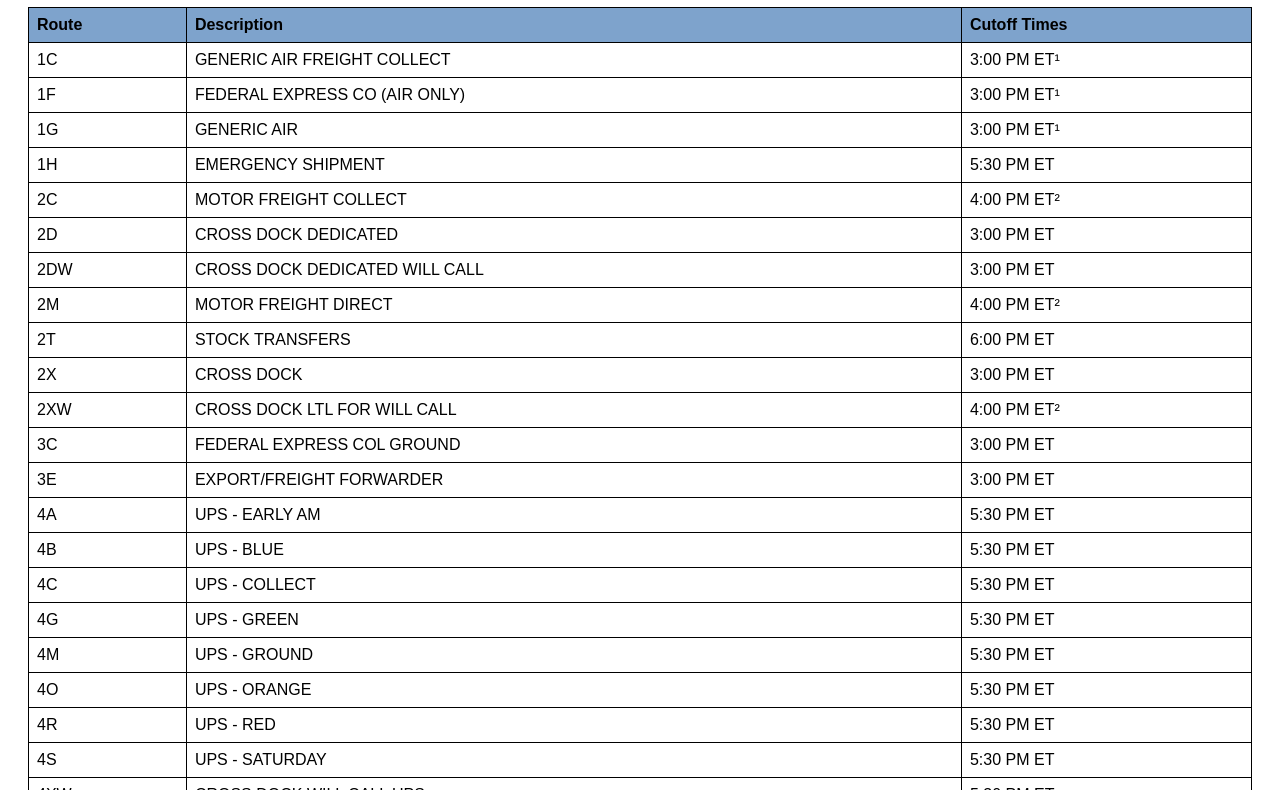
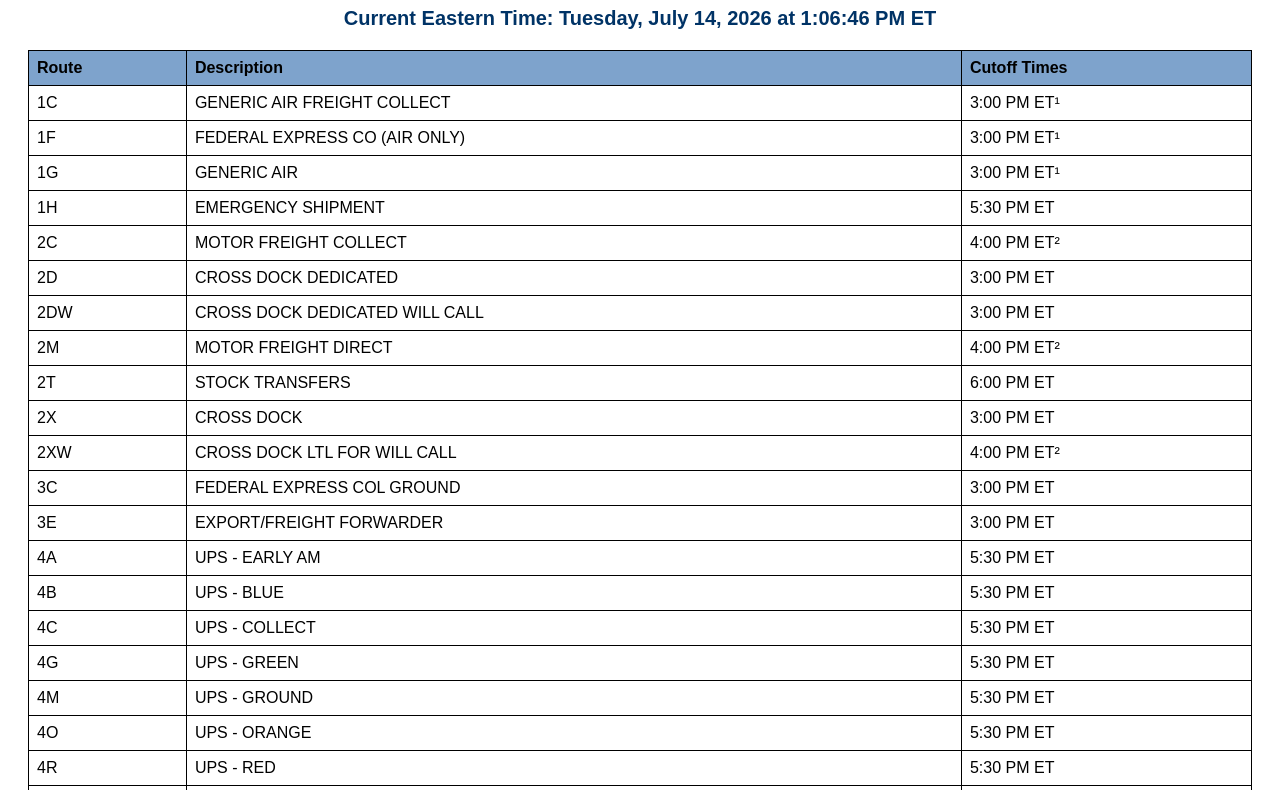
Before and after one commit to sethhart81-svg/ztma-routes-and-cutoffs, a plain HTML site: page index.html in a window 1280 px wide. Shown: the part 101-891 px from the top of the page. Drawn offline with Linux system fonts and the light colour scheme.

Commit message:
Update index.html

```diff
--- a/index.html
+++ b/index.html
@@ -29,6 +29,14 @@
 <body>
 
 <h1>ZTMA ROUTES AND SCHEDULES</h1>
+
+<div id="et-clock" style="
+    text-align:center;
+    font-size:20px;
+    font-weight:bold;
+    color:#003366;
+    margin-bottom:20px;">
+</div>
 
 <table>
   <tr>
@@ -97,6 +105,28 @@
 
 <p>¹Subject to Carrier availability</p>
 <p>²Exception is local New England area LTL service area; cut-off time is 1730 ET.</p>
+<script>
+function updateETTime() {
+    const now = new Date();
 
+    const etTime = now.toLocaleString("en-US", {
+        timeZone: "America/New_York",
+        weekday: "long",
+        month: "long",
+        day: "numeric",
+        year: "numeric",
+        hour: "numeric",
+        minute: "2-digit",
+        second: "2-digit",
+        hour12: true
+    });
+
+    document.getElementById("et-clock").innerHTML =
+        "Current Eastern Time: " + etTime + " ET";
+}
+
+updateETTime();
+setInterval(updateETTime, 1000);
+</script>
 </body>
 </html>
```
